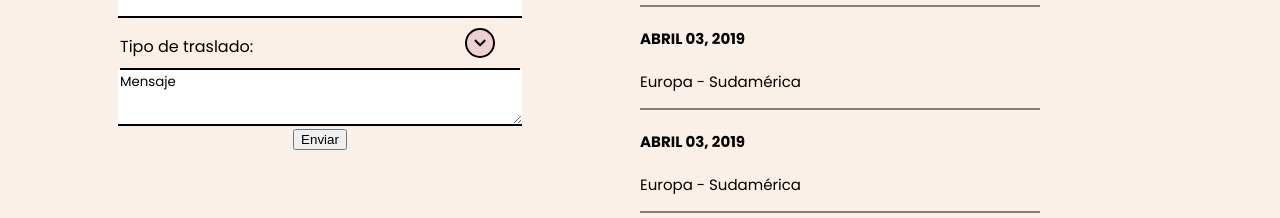
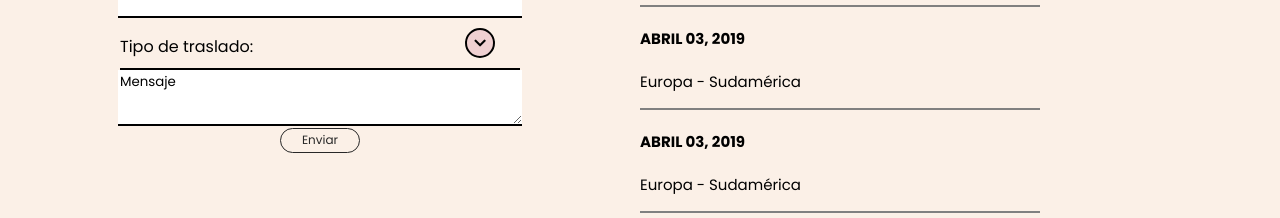
Before and after one commit to osmarycarrillo/criamas-project, a React (Create React App) app in the folder criamas/: page /transfers in a window 1280 px wide. Shown: the part 1230-1448 px from the top of the page. Built offline with nearby package versions, Linux system fonts and the light colour scheme; a web font is replaced by a local one.

Commit message:
style button

```diff
--- a/criamas/src/components/Form.js
+++ b/criamas/src/components/Form.js
@@ -39,7 +39,7 @@ class Form extends React.Component {
                         </div>
                     </div>
                     <textarea className="form-style message" type="text" value="Mensaje"></textarea>
-                    <Button className="buttonTrans" name="Enviar"/>
+                    <Button styleCss="buttonTrans" name="Enviar"/>
                 </form>
             </div>
         )
--- a/criamas/src/stylesheet/App.css
+++ b/criamas/src/stylesheet/App.css
@@ -776,6 +776,25 @@
 .services .form {
   width: 50%;
 }
+.services .form .buttonTrans {
+  font-family: "Poppins", sans-serif;
+  border-radius: 1.25rem;
+  background-color: transparent;
+  padding: 0.5rem 0.9375rem;
+  color: #282828;
+  font-size: 0.75rem;
+  border: 0.0625rem solid #282828;
+  text-decoration: none;
+  transition: all 0.7s ease-in-out 0s;
+  padding: 0rem 1.125rem;
+  width: 5rem;
+  height: 1.6rem;
+}
+.services .form .buttonTrans:hover {
+  background-color: #282828;
+  color: white;
+  transition: all 0.7s ease-in-out 0s;
+}
 .services .form .form-style {
   width: 400px;
   height: 50px;
--- a/criamas/src/stylesheet/App.scss
+++ b/criamas/src/stylesheet/App.scss
@@ -26,9 +26,6 @@ $color_light_pink: #EFD0D1;
 $color_grey_lil: #403944;
 $color_light_blue: #CCD0D7;
 $color_more_light_pink: #FBF0E7;
-
-
-
 
 //mixin tipos de boton, tenemos 2 tipos: sólidos con color de fondo y bordeados y transparentes
 @mixin style_button_solid($background, $typeColor, $sizeType, $backgroundHover, $typeColorHover) {
@@ -893,12 +890,12 @@ text-align: start;
     //estilos del componente Form por LR
         .form {
             width: 50%;
-            //no me toma los estilos
-            // .buttonTrans {
-            //     width: 300px;
-            //     border-radius: 10%;
-            //     border: 2px solid gray;
-            // }
+            .buttonTrans {
+                @include style_button_border(0.0625rem solid $color_dark_type, $color_dark_type, 0.75rem, $color_dark_type, white);
+                padding: 0rem 1.125rem;
+                width: 5.000rem;
+                height: 1.600rem;
+            }
             .form-style {
                 width: 400px;
                 height: 50px;
```
Also changed, not shown: 1 other file (tests, documents, lock files or other folders).
